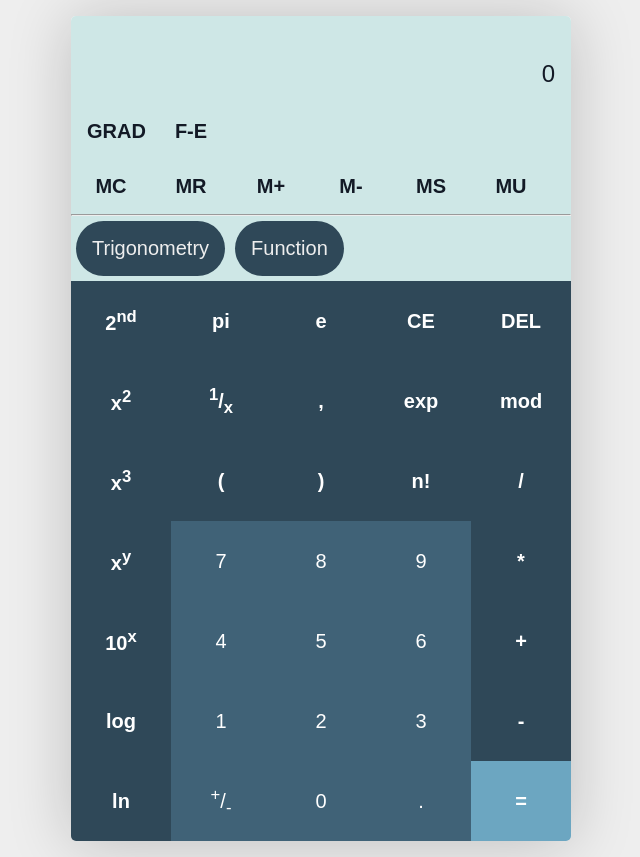
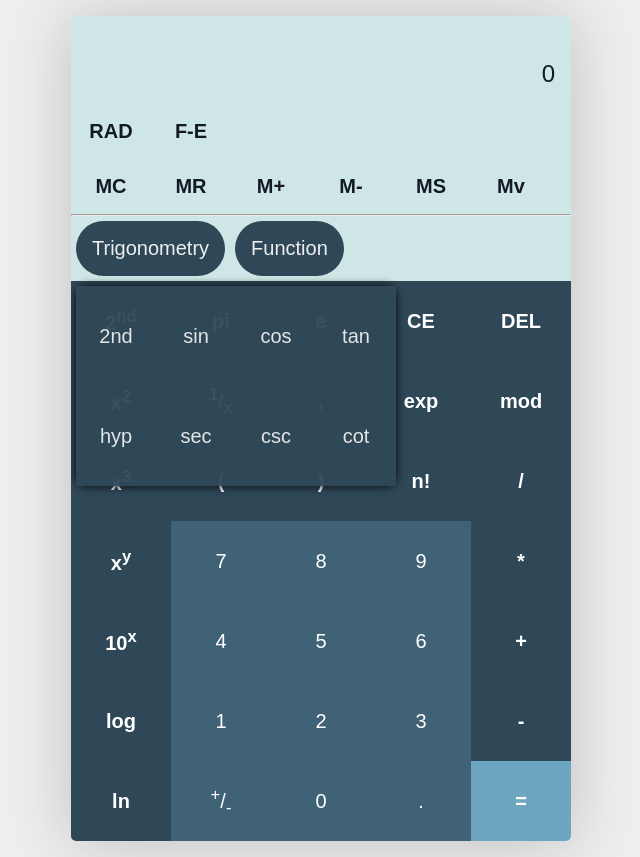
Before and after one commit to AchintyaNigam/SciCalc, a React (Create React App) app: page / in a window 1280 px wide. Both pictures are taken after a click on the button "Trigonometry". Shown: the whole page, without its empty margins (319-959 px from the left). Built offline with nearby package versions, Linux system fonts and the light colour scheme; the HTML template or start-up script is replaced by a standard one.

Commit message:
Trigonometric functions UI and functionality added

```diff
--- a/src/App.js
+++ b/src/App.js
@@ -8,9 +8,18 @@ function App() {
   const [calc, setCalc] = useState("");
   const [result, setResult] = useState("");
   const [second_press, setSecond_press] = useState(false);
-  const [customVariables, setCustomVariables] = useState({});
   const [mode, setMode] = useState("rad");
   const [memory, setMemory] = useState("");
+  const [isTrigoClicked, setTrigoVisibility] = useState(false);
+  const [second_press_trigo, setSecond_press_trigo] = useState(false);
+  const [hyp_press, setHyp_press] = useState(false);
+  const [func_press, setPress] = useState(false);
+
+
+
+  const handleTrigoClick = () => {
+    setTrigoVisibility(!isTrigoClicked);
+  };
 
   const ops = ['/', '*', '+', '-', '.'];
 
@@ -31,8 +40,16 @@ function App() {
     // Update both calc and result
     setCalc(newCalc);
     setResult(newCalc);
+
+    display_fix();
+
+
   };
 
+  const display_fix = () =>{
+    if(isTrigoClicked)
+      setTrigoVisibility(false);
+  }
 
 
   const createDigits = () => {
@@ -65,20 +82,45 @@ function App() {
   {
     try {
       const allVariables = {
-          ...customVariables,
+          //...customVariables,
           pi: Math.PI,
           e: Math.E,
-          ln: math.log, // Natural logarithm
+          ln: math.log, // Natural logarithm(base e)
           log10: math.log10,
           logBaseY: (x, y) => math.log(x) / math.log(y),
           cbrt: (x)=>math.cbrt(x),
           fact: (x)=>math.factorial(x),
-          sin: mode === "rad" ? Math.sin : math.sin,
-          cos: mode === "rad" ? Math.cos : math.cos,
-          tan: mode === "rad" ? Math.tan : math.tan,
-          asin: mode === "rad" ? Math.asin : math.asin,
-          acos: mode === "rad" ? Math.acos : math.acos,
-          atan: mode === "rad" ? Math.atan : math.atan,
+
+          sin: (x) => math.sin(math.unit(x, mode)),
+          cos: (x) => math.cos(math.unit(x, mode)),
+          tan: (x) => math.tan(math.unit(x, mode)),
+          sec: (x) => 1 / math.cos(math.unit(x, mode)),
+          csc: (x) => 1 / math.sin(math.unit(x, mode)),
+          cot: (x) => 1 / math.tan(math.unit(x, mode)),
+
+          sinh: (x) => mode === "rad" ? Math.sinh(x) : math.sinh(x),
+          cosh: (x) => mode === "rad" ? Math.cosh(x) : math.cosh(x),
+          tanh: (x) => mode === "rad" ? Math.tanh(x) : math.tanh(x),
+          sech: (x) => mode === "rad" ? 1 / Math.cosh(x) : 1 / math.cosh(x),
+          csch: (x) => mode === "rad" ? 1 / Math.sinh(x) : 1 / math.sinh(x),
+          coth: (x) => mode === "rad" ? 1 / Math.tanh(x) : 1 / math.tanh(x),
+
+
+          asin: (x) => mode === "rad" ? Math.asin(x) : math.asin(x),
+          acos: (x) => mode === "rad" ? Math.acos(x) : math.acos(x),
+          atan: (x) => mode === "rad" ? Math.atan(x) : math.atan(x),
+          asec: (x) => 1 / math.acos(math.unit(x, mode)),
+          acsc: (x) => 1 / math.asin(math.unit(x, mode)),
+          acot: (x) => 1 / math.atan(math.unit(x, mode)),
+
+          asinh: (x) => mode === "rad" ? Math.asinh(x) : math.asinh(x),
+          acosh: (x) => mode === "rad" ? Math.acosh(x) : math.acosh(x),
+          atanh: (x) => mode === "rad" ? Math.atanh(x) : math.atanh(x),
+          asech: (x) => 1 / math.acosh(x),
+          acsch: (x) => 1 / math.asinh(x),
+          acoth: (x) => 1 / math.atanh(x),
+
+
       };
       if(calc==="")
         setResult("");
@@ -86,22 +128,20 @@ function App() {
       {
         const result_temp = math.evaluate(calc, allVariables);
         setResult(result_temp.toString());
+        setCalc(calc+'=');
       }
-
-
       /*setResult(eval(calc).toString());*/
   } catch (error) {
       setResult("Error: Invalid expression");
   }
-
-
-
+  display_fix();
   }
 
   const clear = () =>
   {
     setResult("");
     setCalc("");
+    display_fix();
   }
 
   const deleteLast = () => {
@@ -120,6 +160,7 @@ function App() {
 
     setCalc(value);
     setResult(value);
+    display_fix();
   }
 
   const negate = () =>
@@ -134,6 +175,23 @@ function App() {
 
     setCalc((temp).toString());
     setResult((temp).toString());
+    display_fix();
+  }
+
+  const mode_toggle = () =>
+  {
+    if(mode==='rad')
+      setMode('deg');
+    else
+      setMode('rad');
+  }
+
+  const deg_rad_button = () =>
+  {
+    if(mode === 'rad')
+      return(<button onClick={mode_toggle}>RAD</button>);
+    else
+      return(<button onClick={mode_toggle}>DEG</button>);
   }
 
   const second = () =>
@@ -168,6 +226,74 @@ function App() {
     }
     return operators_changing;
   }
+  const handle_second_trigo_click = () =>
+  {
+    setSecond_press_trigo(!second_press_trigo);
+  }
+
+  const handle_hyp_click = () =>
+  {
+    setHyp_press(!hyp_press);
+  }
+
+  const trigo_changes = () =>
+  {
+    const changes = [];
+    if(second_press_trigo && !hyp_press)
+    {
+      changes.push(
+        <button onClick={handle_second_trigo_click} style={{ backgroundColor: '#6ca6c1'}}>2nd</button>,
+        <button onClick={()=>updateCalc('asin(')}>sin<sup>-1</sup></button>,
+        <button onClick={()=>updateCalc('acos(')}>cos<sup>-1</sup></button>,
+        <button onClick={()=>updateCalc('atan(')}>tan<sup>-1</sup></button>,
+        <button onClick={handle_hyp_click}>hyp</button>,
+        <button onClick={()=>updateCalc('asec(')}>sec<sup>-1</sup></button>,
+        <button onClick={()=>updateCalc('acosec(')}>csc<sup>-1</sup></button>,
+        <button onClick={()=>updateCalc('acot(')}>cot<sup>-1</sup></button>
+      )
+    }
+    else if(hyp_press && !second_press_trigo)
+    {
+      changes.push(
+        <button onClick={handle_second_trigo_click}>2nd</button>,
+        <button onClick={()=>updateCalc('sinh(')}>sinh</button>,
+        <button onClick={()=>updateCalc('cosh(')}>cosh</button>,
+        <button onClick={()=>updateCalc('tanh(')}>tanh</button>,
+        <button onClick={handle_hyp_click} style={{ backgroundColor: '#6ca6c1'}}>hyp</button>,
+        <button onClick={()=>updateCalc('sech(')}>sech</button>,
+        <button onClick={()=>updateCalc('cosech(')}>csch</button>,
+        <button onClick={()=>updateCalc('coth(')}>coth</button>
+      )
+    }
+    else if(hyp_press && second_press_trigo)
+    {
+      changes.push(
+        <button onClick={handle_second_trigo_click} style={{ backgroundColor: '#6ca6c1'}}>2nd</button>,
+        <button onClick={()=>updateCalc('asinh(')}>sinh<sup>-1</sup></button>,
+        <button onClick={()=>updateCalc('acosh(')}>cosh<sup>-1</sup></button>,
+        <button onClick={()=>updateCalc('atanh(')}>tanh<sup>-1</sup></button>,
+        <button onClick={handle_hyp_click} style={{ backgroundColor: '#6ca6c1'}}>hyp</button>,
+        <button onClick={()=>updateCalc('asech(')}>sech<sup>-1</sup></button>,
+        <button onClick={()=>updateCalc('acosech(')}>csch<sup>-1</sup></button>,
+        <button onClick={()=>updateCalc('acot(')}>coth<sup>-1</sup></button>
+      )
+    }
+    else
+    {
+      changes.push(
+        <button onClick={handle_second_trigo_click}>2nd</button>,
+        <button onClick={()=>updateCalc('sin(')}>sin</button>,
+        <button onClick={()=>updateCalc('cos(')}>cos</button>,
+        <button onClick={()=>updateCalc('tan(')}>tan</button>,
+        <button onClick={handle_hyp_click}>hyp</button>,
+        <button onClick={()=>updateCalc('sec(')}>sec</button>,
+        <button onClick={()=>updateCalc('cosec(')}>csc</button>,
+        <button onClick={()=>updateCalc('cot(')}>cot</button>
+      )
+    }
+
+    return changes;
+  }
 
   return (
     <div className="App">
@@ -178,9 +304,8 @@ function App() {
           {result || "0"}
         </div>
         <div className='extra_buttons'>
-          <button>GRAD</button>
+          {deg_rad_button()}
           <button>F-E</button>
-
         </div>
         <div className='memory_buttons'>
           <button>MC</button>
@@ -188,14 +313,21 @@ function App() {
           <button>M+</button>
           <button>M-</button>
           <button>MS</button>
-          <button>MU</button>
+          <button>Mv</button>
 
         </div>
         <div className='trigoNfunc'>
           <hr></hr>
-          <button>Trigonometry</button>
+          <button onClick={handleTrigoClick}>Trigonometry</button>
           <button>Function</button>
+          <div className='trigo-container'>
+            {isTrigoClicked && <div className='trigo'>
+              {trigo_changes()}
+            </div>}
+          </div>
+
         </div>
+
         <div className='non-changing-buttons'>
           <button onClick={second} id={second_press ? 'second_pressed' : 'second_notpressed'}>2<sup>nd</sup></button>
           <button onClick={()=>updateCalc('pi')}>pi</button>
@@ -205,6 +337,7 @@ function App() {
         </div>
 
         <div className='buttons_container'>
+
           <div className='scientific_operators'>
             {changing_operators()}
 
--- a/src/index.css
+++ b/src/index.css
@@ -84,6 +84,33 @@ body{
   color: var(--light);
 }
 
+.trigo-container {
+  position: relative;
+}
+
+.trigo
+{
+  opacity: 95%;
+  position: absolute;
+  top: 5px;
+  left: 5px;
+  border-radius: 10px;
+  background-color: var(--display);
+  box-shadow: 0 0 10px rgba(0, 0, 0, 1);
+  display: grid;
+  grid-template-columns: repeat(4, var(--button-width));
+  grid-template-rows: repeat(2, var(--button-height));
+
+  background-color: var(--light);
+  z-index: 1;
+}
+
+.trigo button{
+  width: 100%;
+  margin: 0;
+  border-radius: 0;
+  background-color: var(--primary);
+}
 
 
 .buttons_container{
```
